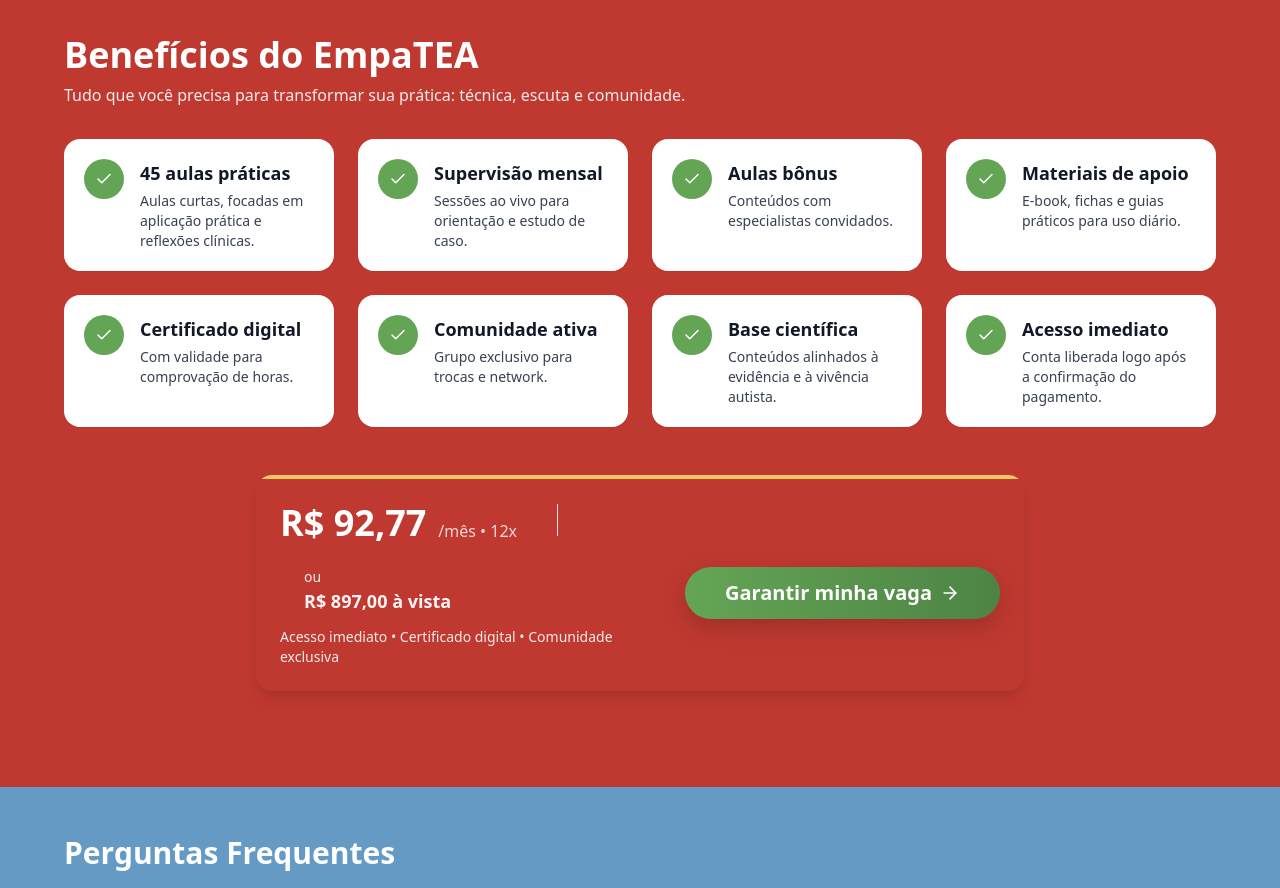
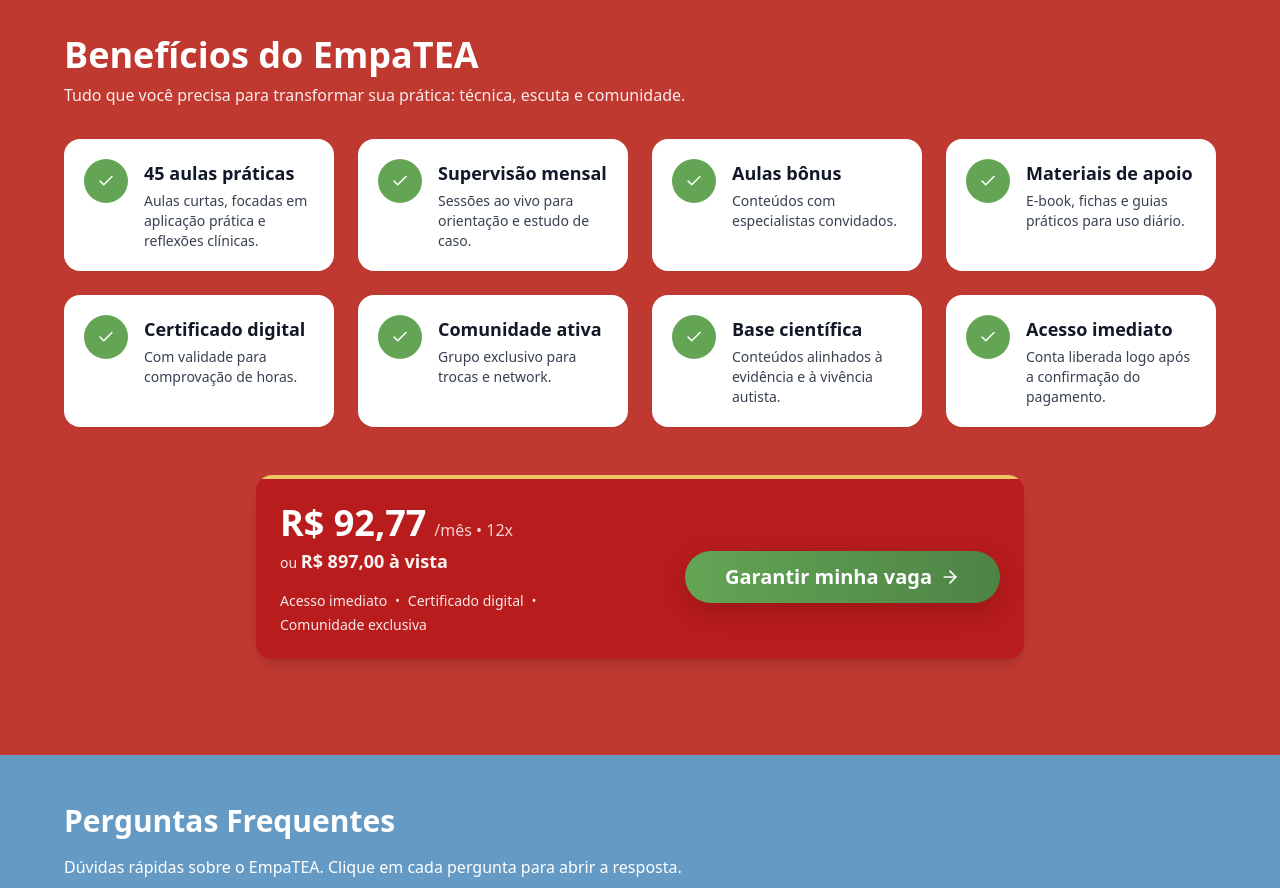
Before and after one commit to kainamf/psilarafrasson, a React (Create React App) app: page /empatea in a window 1280 px wide. Shown: the part 1520-2408 px from the top of the page. Built offline with nearby package versions, Linux system fonts and the light colour scheme.

Commit message:
feat: enhance EmpaTEA benefits section layout and improve CTA styling for better user experience

```diff
--- a/src/components/EmpateaBenefits.tsx
+++ b/src/components/EmpateaBenefits.tsx
@@ -16,27 +16,27 @@
     return (
         <section className="py-12 px-4">
             <div className="max-w-6xl mx-auto">
-                <header className="mb-8">
+                <header className="mb-8 text-center md:text-left">
                     <h2 className="text-3xl md:text-4xl font-extrabold text-white">Benefícios do EmpaTEA</h2>
-                    <p className="text-white/90 mt-2 max-w-2xl">Tudo que você precisa para transformar sua prática: técnica, escuta e comunidade.</p>
+                    <p className="text-white/90 mt-2 max-w-2xl mx-auto md:mx-0">Tudo que você precisa para transformar sua prática: técnica, escuta e comunidade.</p>
                 </header>
 
                 <div className="grid sm:grid-cols-2 lg:grid-cols-4 gap-6">
                     {benefits.map((b, i) => (
                         <article
                             key={i}
-                            className="relative bg-white rounded-2xl p-5 shadow-sm hover:shadow-lg transition-shadow focus-within:shadow-lg"
+                            className="relative bg-white rounded-2xl p-6 sm:p-5 shadow-sm hover:shadow-lg transition-shadow focus-within:shadow-lg flex h-full"
                             tabIndex={0}
                             aria-label={b.title}
                         >
-                            <div className="flex items-start gap-4">
-                                <div className="flex-shrink-0 w-10 h-10 rounded-full flex items-center justify-center" style={{ backgroundColor: '#64A555' }}>
+                            <div className="flex items-start gap-4 w-full">
+                                <div className="flex-shrink-0 w-11 h-11 rounded-full flex items-center justify-center" style={{ backgroundColor: '#64A555' }}>
                                     <svg width="18" height="18" viewBox="0 0 24 24" fill="none" xmlns="http://www.w3.org/2000/svg">
                                         <path d="M20 6L9 17l-5-5" stroke="#ffffff" strokeWidth="2" strokeLinecap="round" strokeLinejoin="round" />
                                     </svg>
                                 </div>
-                                <div>
-                                    <h3 className="text-lg font-semibold text-gray-900">{b.title}</h3>
+                                <div className="min-w-0">
+                                    <h3 className="text-lg font-semibold text-gray-900 truncate">{b.title}</h3>
                                     <p className="text-sm text-gray-700 mt-1">{b.desc}</p>
                                 </div>
                             </div>
@@ -45,28 +45,60 @@
                 </div>
 
                 <div className="mt-8 md:mt-12 max-w-3xl mx-auto">
-                    <div className="rounded-2xl overflow-hidden shadow-lg">
-                        <div className="flex flex-col md:flex-row items-center justify-between bg-transparent p-6 border-t-4" style={{ borderTopColor: '#EEC666' }}>
-                            <div className="flex-1 min-w-0">
-                                <div className="flex items-baseline gap-3 md:gap-6 flex-wrap">
-                                    <div className="flex items-end min-w-0">
-                                        <span className="text-2xl sm:text-3xl md:text-4xl font-extrabold text-white leading-tight break-words">R$ 92,77</span>
-                                        <span className="text-xs sm:text-sm md:text-base text-white/80 ml-3">/mês • 12x</span>
+                    {/* CARD PRINCIPAL
+      - Adicionado 'bg-red-700' (para combinar com a imagem, já que o código original não tinha cor)
+      - Adicionado 'transition-all' e 'hover:shadow-2xl hover:-translate-y-1' para o efeito dinâmico
+    */}
+                    <div className="rounded-2xl overflow-hidden shadow-lg bg-red-700
+                 transition-all duration-300 ease-in-out hover:shadow-2xl hover:-translate-y-1">
+
+                        {/* A cor da borda foi mantida via 'style' */}
+                        <div className="p-6 border-t-4" style={{ borderTopColor: '#EEC666' }}>
+                            <div className="max-w-3xl mx-auto">
+                                <div className="grid grid-cols-1 md:grid-cols-[1fr_auto] items-center gap-6">
+
+                                    {/* SEÇÃO DE PREÇOS */}
+                                    <div className="min-w-0">
+                                        <div className="flex flex-col items-center md:items-start">
+
+                                            {/* Preço Parcelado */}
+                                            <div className="flex items-baseline">
+                                                <p className="text-2xl sm:text-3xl lg:text-4xl font-extrabold text-white leading-tight">
+                                                    R$ 92,77
+                                                </p>
+                                                <span className="text-xs sm:text-sm md:text-base text-white/80 ml-2">/mês • 12x</span>
+                                            </div>
+
+                                            {/* Preço à Vista */}
+                                            <div className="mt-1">
+                                                <span className="text-sm text-white/90">ou </span>
+                                                <span className="text-base md:text-lg font-semibold text-white/95">
+                                                    R$ 897,00 à vista
+                                                </span>
+                                            </div>
+                                        </div>
+
+                                        <ul className="flex flex-wrap justify-center md:justify-start items-center text-sm text-white/90 mt-4 gap-x-2 gap-y-1">
+                                            <li>Acesso imediato</li>
+                                            <li aria-hidden="true" className="text-xs select-none">&bull;</li>
+                                            <li>Certificado digital</li>
+                                            <li aria-hidden="true" className="text-xs select-none">&bull;</li>
+                                            <li>Comunidade exclusiva</li>
+                                        </ul>
                                     </div>
 
-                                    <div className="hidden md:block border-l h-8 ml-4" />
-
-                                    <div className="ml-0 sm:ml-4 md:ml-6 mt-2 md:mt-0">
-                                        <div className="text-sm text-white/90">ou</div>
-                                        <div className="text-base md:text-lg font-semibold text-white/95">R$ 897,00 à vista</div>
+                                    {/* SEÇÃO DO BOTÃO (CTA) */}
+                                    <div className="flex justify-center md:justify-end">
+                                        {/* - Adicionado 'transition-transform' e 'hover:scale-105' para dinamismo
+                        */}
+                                        <EmpateaCTA
+                                            label="Garantir minha vaga"
+                                            variant="primary"
+                                            className="w-full md:w-auto min-w-[200px] px-6 md:px-10 py-2 md:py-3 text-lg md:text-xl shadow-cta
+                                       transition-transform duration-200 ease-in-out hover:scale-105 focus:scale-105"
+                                        />
                                     </div>
                                 </div>
-
-                                <div className="text-sm text-white/90 mt-3">Acesso imediato • Certificado digital • Comunidade exclusiva</div>
-                            </div>
-
-                            <div className="mt-4 md:mt-0 md:ml-6 flex-shrink-0">
-                                <EmpateaCTA label="Garantir minha vaga" variant="primary" className="px-8 md:px-10 py-2 md:py-3 text-lg md:text-xl shadow-cta" />
                             </div>
                         </div>
                     </div>
```
